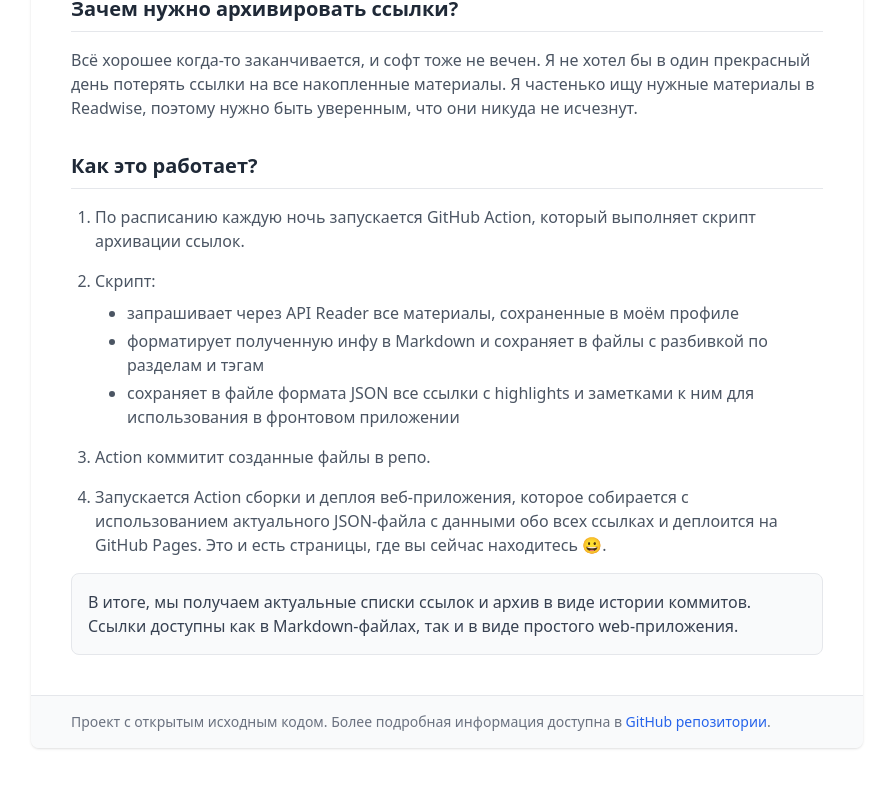
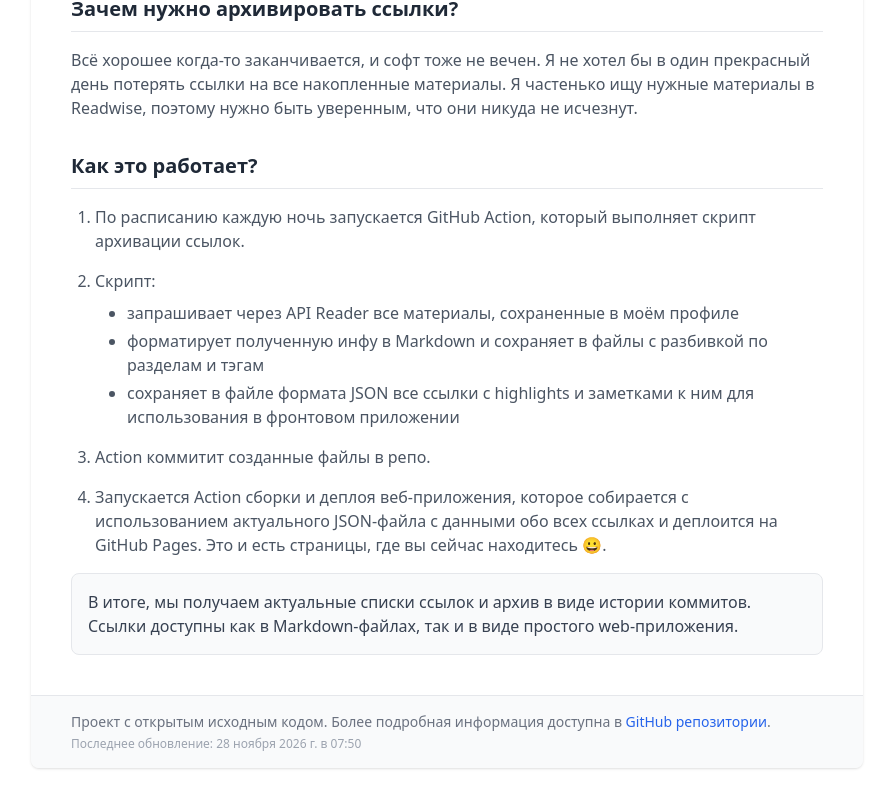
Before and after one commit to hazadus/readwise-links, a Vue app in the folder web/: page /readwise-links/about in a window 1280 px wide. Shown: the part 566-1374 px from the top of the page, without its empty margins (193-1086 px from the left). Built offline with nearby package versions, Linux system fonts and the light colour scheme.

Commit message:
feat(web): выводить время сборки на странице о проекте

```diff
--- a/web/src/views/About.vue
+++ b/web/src/views/About.vue
@@ -2,6 +2,18 @@
 /**
  * Страница с информацией о проекте.
  */
+
+// Получаем время сборки приложения
+const buildTime = new Date(import.meta.env.BUILD_TIME);
+
+// Форматируем дату и время для отображения
+const formattedBuildTime = buildTime.toLocaleString("ru-RU", {
+  year: "numeric",
+  month: "long",
+  day: "numeric",
+  hour: "2-digit",
+  minute: "2-digit",
+});
 </script>
 
 <template>
@@ -92,7 +104,7 @@
 
       <!-- Footer -->
       <div class="bg-gray-50 px-6 py-4 sm:px-10 border-t border-gray-200">
-        <p class="text-sm text-gray-500">
+        <p class="text-sm text-gray-500 mb-1">
           Проект с открытым исходным кодом. Более подробная информация доступна в
           <a
             href="https://github.com/hazadus/readwise-links"
@@ -101,6 +113,7 @@
             >GitHub репозитории</a
           >.
         </p>
+        <p class="text-xs text-gray-400">Последнее обновление: {{ formattedBuildTime }}</p>
       </div>
     </div>
   </div>
--- a/web/vite.config.ts
+++ b/web/vite.config.ts
@@ -22,4 +22,8 @@ export default defineConfig({
   // Для корректной работы с GitHub Pages
   // Reference: https://vitejs.dev/guide/static-deploy.html#github-pages
   base: "/readwise-links/",
+  define: {
+    // Добавляем время сборки как глобальную переменную
+    "import.meta.env.BUILD_TIME": JSON.stringify(new Date().toISOString()),
+  },
 });
```
